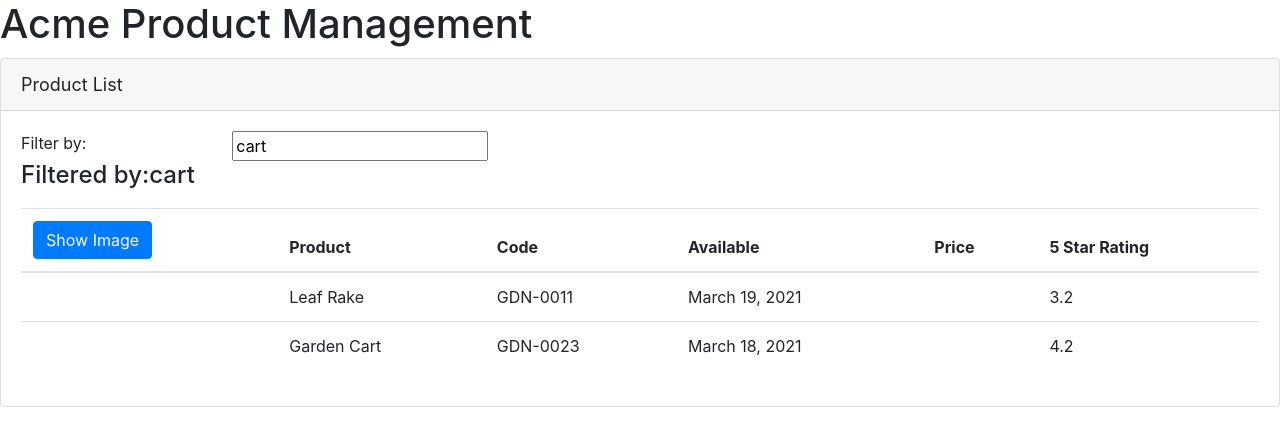
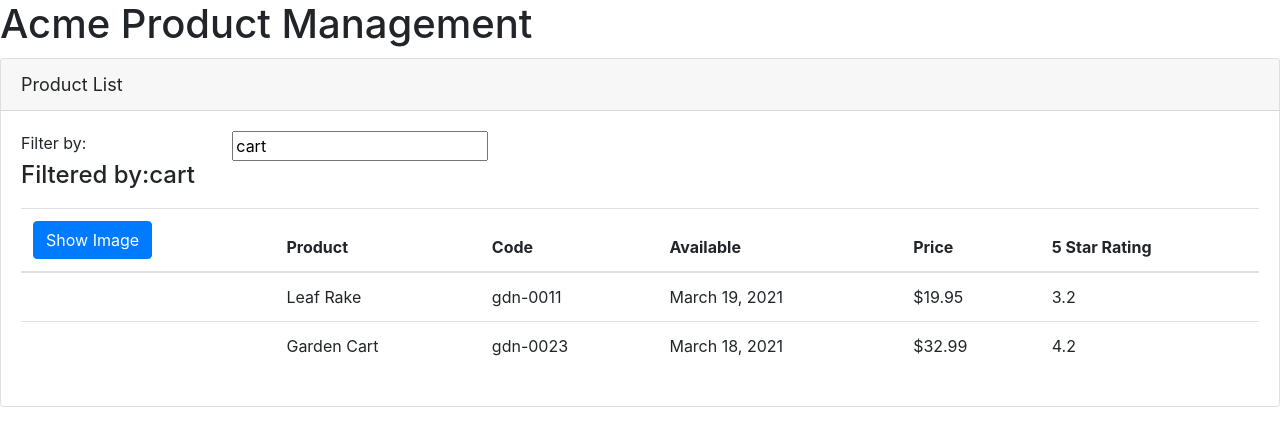
Before and after one commit to Mayis-Mazin/APM, an Angular app: page / in a window 1280 px wide. Shown: the top 446 px of the page. Built offline with nearby package versions, Linux system fonts and the light colour scheme.

Commit message:
(create):product Interface.

```diff
--- a/src/app/products/product-list.component.html
+++ b/src/app/products/product-list.component.html
@@ -36,15 +36,15 @@
                 <tbody>
                     <tr *ngFor='let product of products'>
                         <td>
-                            <img *ngIf='showImage' [src]='product.imgUrl'
+                            <img *ngIf='showImage' [src]='product.imageUrl'
                             [title]='product.productName'
                             [style.width.px]='imageWidth'
                             [style.margin.px]='imageMargin'>
                         </td>
                         <td>{{product.productName}}</td>
-                        <td>{{product.productCode}}</td>
+                        <td>{{product.productCode|lowercase}}</td>
                         <td>{{product.releaseDate}}</td>
-                        <td>{{product.Price}}</td>
+                        <td>{{ product.price |currency:'USD':'symbol':'1.2-2' }}</td>
                         <td>{{product.starRating}}</td>
                     </tr>
                 </tbody>
--- a/src/app/products/product.list.component.ts
+++ b/src/app/products/product.list.component.ts
@@ -1,5 +1,6 @@
 import { Component } from '@angular/core';
 import{FormsModule}from '@angular/forms'
+import { IProduct } from './product';
 @Component({
   selector: 'pm-products',
   templateUrl: './product-list.component.html',
@@ -10,7 +11,7 @@ export class ProductListComponent {
   imageMargin:number=2;
   showImage:boolean = false;
   listFilter:string='cart'
-  products: any[] = [
+  products: IProduct[] = [
     {
       productId: 1,
       productName: 'Leaf Rake',
--- /dev/null
+++ b/src/app/products/product.ts
@@ -0,0 +1,10 @@
+export interface IProduct{
+    productId: number;
+    productName: string;
+    productCode: string;
+    releaseDate: string;
+    price: number;
+    description: string;
+    starRating: number;
+    imageUrl: string;
+}
```
